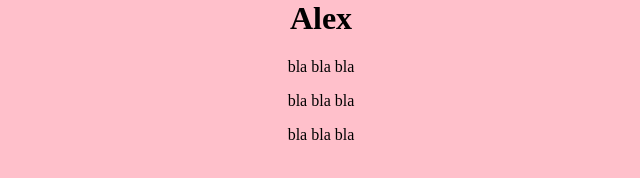
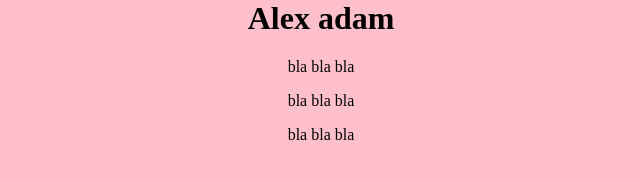
Before and after one commit to JLawrie404/Course_Work, a plain HTML site: page index.html in a window 1280 px wide. Shown: the whole page, without its empty margins (319-959 px from the left). Drawn offline with Linux system fonts and the light colour scheme.

Commit message:
New index for styling

```diff
--- a/index.html
+++ b/index.html
@@ -9,6 +9,7 @@
 <body>
     <h1>
         Alex
+        adam
     </h1>
     <P> bla bla bla </P>
     <P> bla bla bla </P>
```
